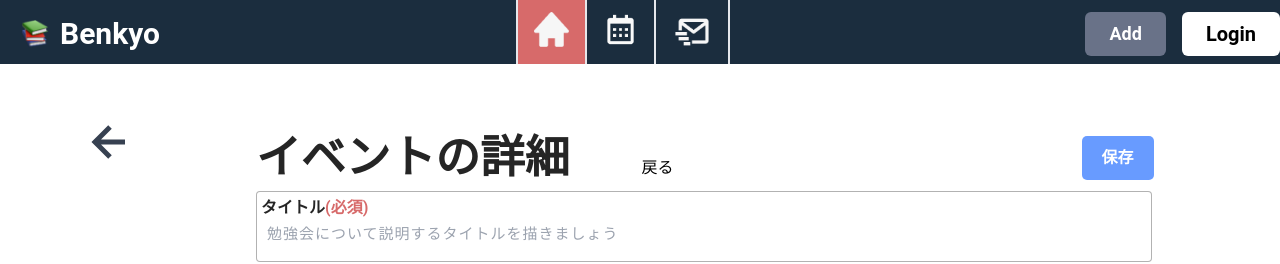
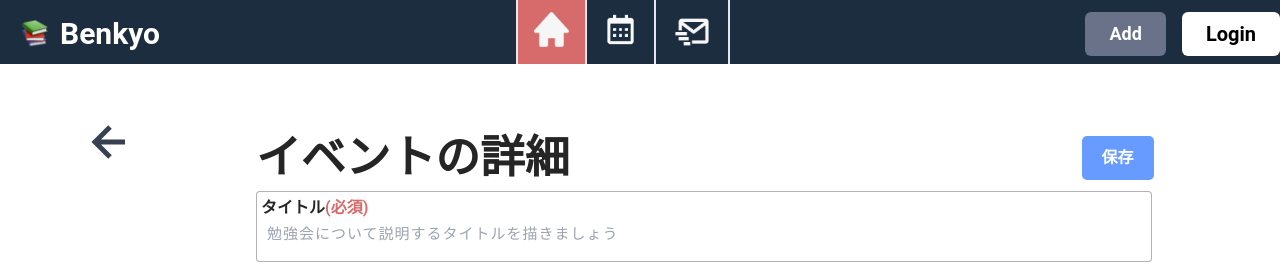
Before and after one commit to SystemEngineeringTeam/HackU-2021-vol3, a Next.js app in the folder front/: page /event in a window 1280 px wide. Shown: the top 264 px of the page. Built offline with nearby package versions, Linux system fonts and the light colour scheme; no server answers.

Commit message:
デバッグ用のボタンを削除

```diff
--- a/front/components/Event/EventRegistration.tsx
+++ b/front/components/Event/EventRegistration.tsx
@@ -123,7 +123,6 @@ const EventRegistration = () => {
         <div className="all_title">
           <h1 className="h1_title">イベントの詳細</h1>
           <ConfirmAddEvent PostForm={() => { PostForm() }} />
-          <button onClick={() => console.log(tagID)}>戻る</button>
         </div>
         <div className="input_1_1">
           <label className="input_1_2">
```
